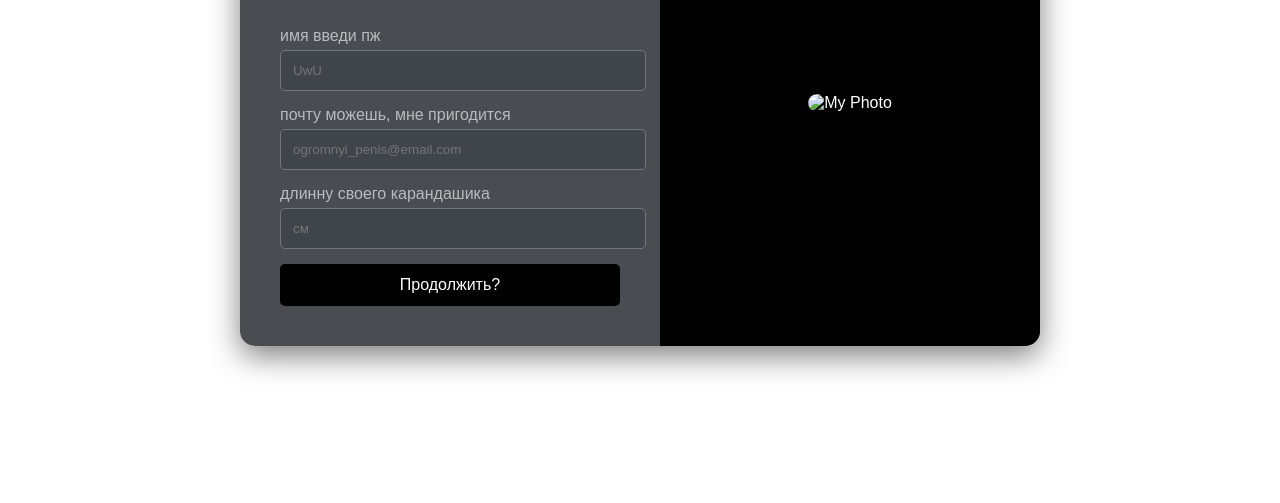
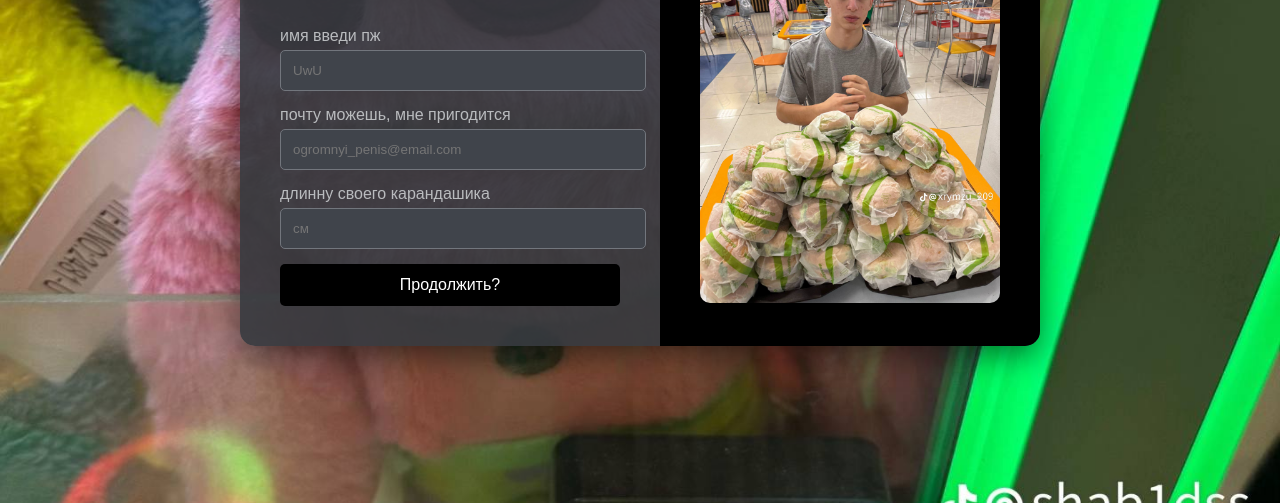
Before and after one commit to SkySweet1/discord-like-page, a plain HTML site: page index.html in a window 1280 px wide. Shown: the part 297-800 px from the top of the page. Drawn offline with Linux system fonts and the light colour scheme.

Commit message:
rewritten images path

```diff
--- a/index.html
+++ b/index.html
@@ -5,7 +5,7 @@
     <title>придурки из дса</title>
     <style>
         body{
-            background-image: url('images/2025-11-08 7.13.12 PM.jpg');
+            background-image: url('images/bg.jpg');
             background-size: cover;
             background-position: center;
             background-repeat: no-repeat;
@@ -101,7 +101,7 @@
         </div>
 
         <div class="image-section">
-            <img src="images/2025-11-08 7.13.21 PM.jpg"
+            <img src="images/photo.jpg"
                  alt="My Photo"
                  style="max-width: 100%; max-height: 400px; border-radius: 10px; box-shadow: 0 4px 15px rgba(0,0,0,0.3);">
         </div>
```
Also changed, not shown: images/bg.jpg (renamed from images/2025-11-08 7.13.12 PM.jpg), images/photo.jpg (renamed from images/2025-11-08 7.13.21 PM.jpg).
